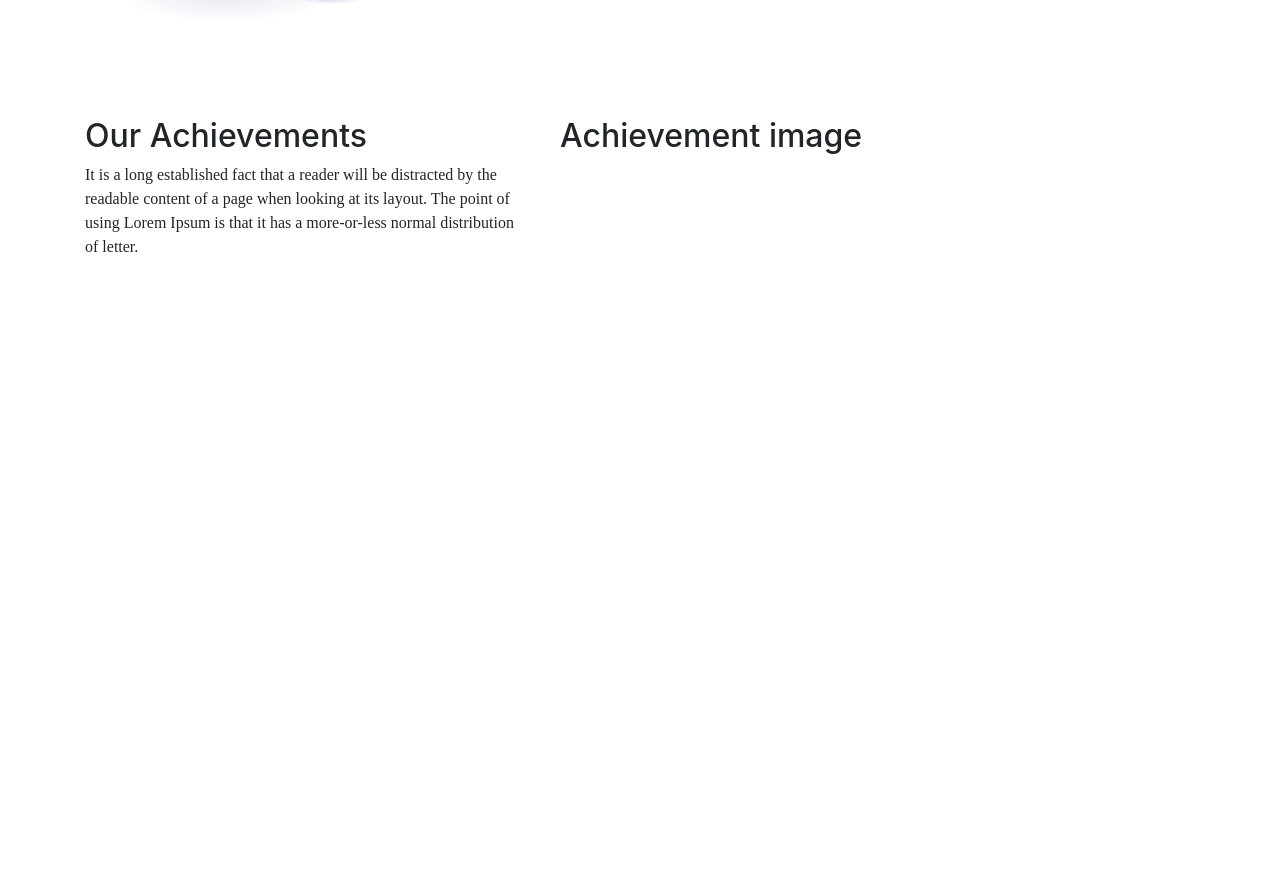
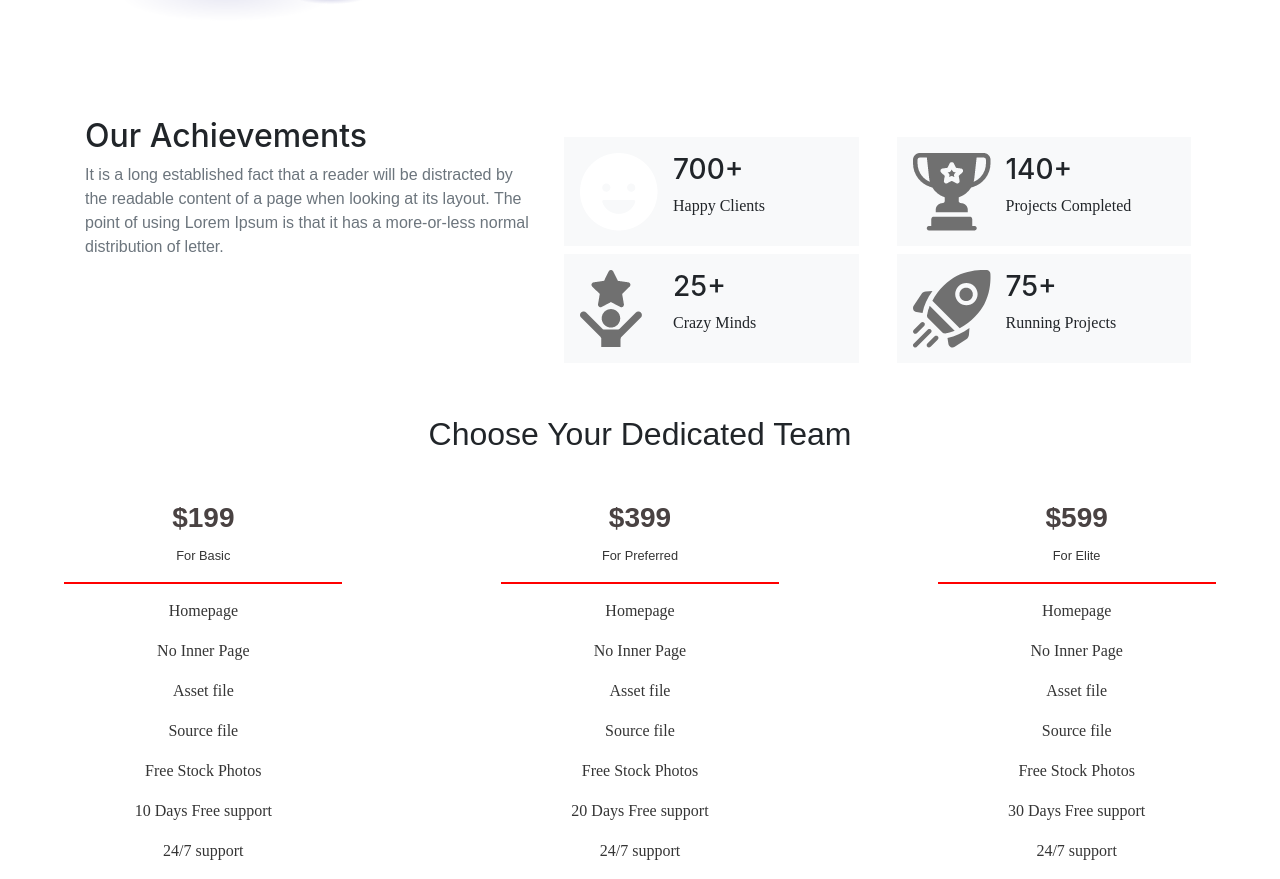
Before and after one commit to HrridoyV2/Athena-Design, a React (Create React App) app: page / in a window 1280 px wide. Shown: the part 1619-2498 px from the top of the page. Before the commit the page ends 1894 px from the top, so only its background shows below. Built offline with nearby package versions, Linux system fonts and the light colour scheme.

Commit message:
dedicated done

```diff
--- a/src/Components/Home/Achievements/Achievement.js
+++ b/src/Components/Home/Achievements/Achievement.js
@@ -1,19 +1,62 @@
-import React from 'react';
+import React from "react";
+import "./Achievements.css";
+import Happy from "../../../image/images/happy.png";
+import champ from "../../../image/images/champion.png";
+import crazy from "../../../image/images/crazy.png";
+import running from "../../../image/images/running.png";
 
 const Achievement = () => {
+  const achievements = [
+    {
+      img: Happy,
+      title: "700+",
+      text: "Happy Clients",
+    },
+    {
+      img: champ,
+      title: "140+",
+      text: "Projects Completed",
+    },
+    {
+      img: crazy,
+      title: "25+",
+      text: "Crazy Minds",
+    },
+    {
+      img: running,
+      title: "75+",
+      text: "Running Projects",
+    },
+  ];
   return (
     <div className="container">
       <div>
         <div className="row">
           <div className="col-md-5">
             <h2>Our Achievements</h2>
-                        <p>It is a long established fact that a reader will be distracted by
+            <p className="text-muted achievement-text">
+              It is a long established fact that a reader will be distracted by
               the readable content of a page when looking at its layout. The
               point of using Lorem Ipsum is that it has a more-or-less normal
-                        distribution of letter. </p>
+              distribution of letter.{" "}
+            </p>
           </div>
-                    <div className="col-md-7">
-                        <h2>Achievement image</h2>
+          <div className="col-md-7 mt-3 mb-5">
+            <div className="row">
+              {achievements.map((ach) => (
+                <div className="col-6">
+                  <div className="d-flex m-1 bg-light">
+                    <div className="img m-3">
+                      <img src={ach.img} alt="" />
+                    </div>
+                    <div className="d-flex flex-column mt-3">
+                      <h3>{ach.title}</h3>
+                      <p>{ach.text}</p>
+                    </div>
+                  </div>
+                </div>
+              ))}
+            </div>
           </div>
         </div>
       </div>
--- /dev/null
+++ b/src/Components/Home/Achievements/Achievements.css
@@ -0,0 +1,7 @@
+.img {
+    width: 77px;
+    height: 77px;
+}
+.achievement-text {
+    font-family: "Yeseva One", sans-serif;
+}
--- /dev/null
+++ b/src/Components/Home/DedicatedTeam/DedicatedTeam.css
@@ -0,0 +1,24 @@
+.title::after {
+  content: "";
+  display: block;
+  height: 2px;
+  background-color: red;
+  width: 278px;
+  margin: auto;
+  margin-top: 15px;
+  margin-bottom: 15px;
+}
+.team-title {
+  text-align: center;
+  font-family: "Yeseva One", sans-serif;
+}
+.team-text {
+    text-align: center;
+    color: #353535;
+    font-family: "Montserrat", sans-serif;
+}
+.team-text h3 {
+    font-weight: 700;
+    font-family: "Poppins", sans-serif;
+    color: #494242;
+}
--- /dev/null
+++ b/src/Components/Home/DedicatedTeam/DedicatedTeam.js
@@ -0,0 +1,48 @@
+import React from 'react'
+import './DedicatedTeam.css';
+function DedicatedTeam() {
+    const teams = [
+      {
+        price: 199,
+        title: "Basic",
+        page: "No",
+        day: 10,
+      },
+      {
+        price: 399,
+        title: "Preferred",
+        page: "4",
+        day: 20,
+      },
+      {
+        price: 599,
+        title: "Elite",
+        page: "8",
+        day: 30,
+      }
+    ];
+    return (
+      <div>
+        <h2 className="mb-5 team-title">Choose Your Dedicated Team</h2>
+
+        <div className="row">
+          {
+          teams.map((t) => (
+            <div className="col-md-4 team-text">
+              <h3>${t.price}</h3>
+              <small className="title">For {t.title}</small>
+              <p>Homepage</p>
+              <p>No Inner Page</p>
+              <p>Asset file</p>
+              <p>Source file</p>
+              <p>Free Stock Photos</p>
+              <p>{t.day} Days Free support</p>
+              <p>24/7 support</p>
+            </div>
+          ))}
+        </div>
+      </div>
+    );
+}
+
+export default DedicatedTeam
--- a/src/Components/Home/Home/Home.js
+++ b/src/Components/Home/Home/Home.js
@@ -1,6 +1,7 @@
 import React from 'react';
 import Achievement from '../Achievements/Achievement';
 import Contact from '../Contact/Contact';
+import DedicatedTeam from '../DedicatedTeam/DedicatedTeam';
 import HeaderMain from '../HeaderMain/HeaderMain';
 import Navbar from '../Navbar/Navbar';
 import Service from '../Service/Service';
@@ -13,6 +14,7 @@ const Home = () => {
             <Service></Service>
             <Contact></Contact>
             <Achievement></Achievement>
+            <DedicatedTeam />
         </div>
     );
 };
```
Also changed, not shown: 1 other file (tests, documents, lock files or other folders). Lines whose indentation alone changed are shown as unchanged.
